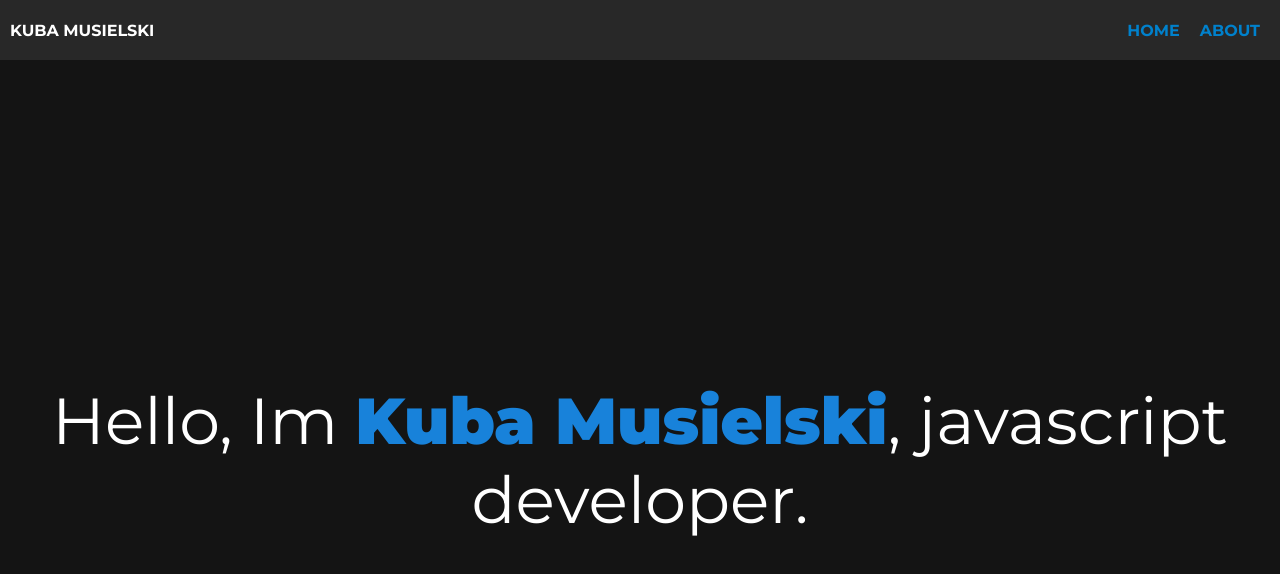
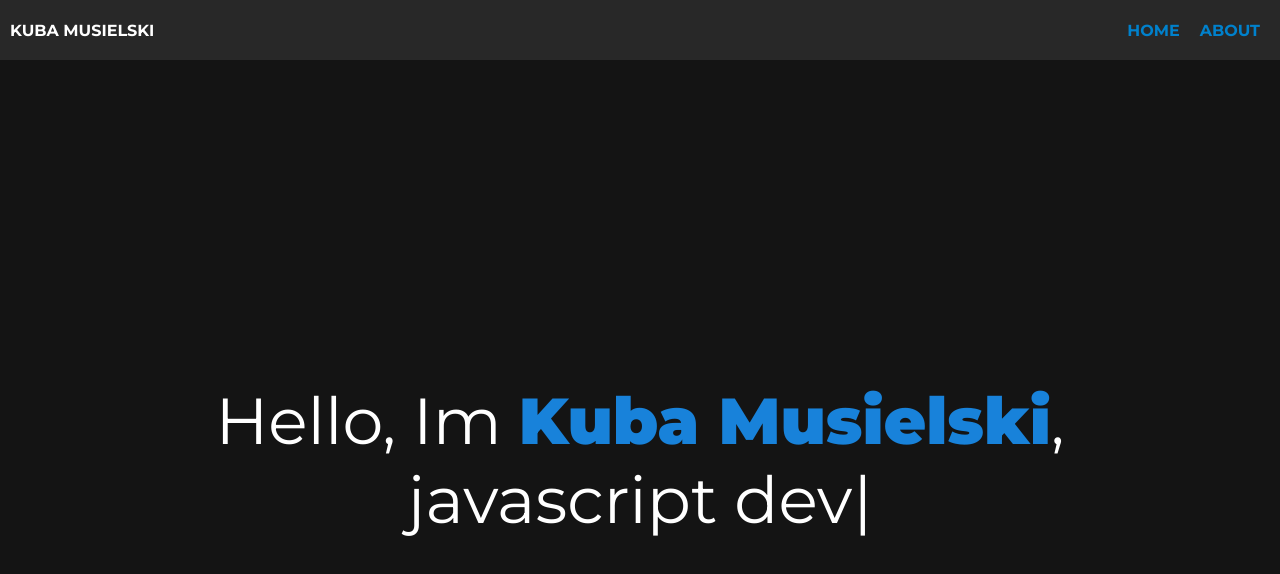
Before and after one commit to KubaZary1/portfolio, a Next.js app: page / in a window 1280 px wide. Shown: the top 574 px of the page. Built offline with nearby package versions, Linux system fonts and the light colour scheme.

Commit message:
typewriter effect

```diff
--- a/app/page.tsx
+++ b/app/page.tsx
@@ -1,9 +1,19 @@
+"use client"
 import styles from './page.module.css'
+import Typewriter from 'typewriter-effect';
+
 export default function Home() {
   return (
     <>
       <div className={styles.landingSectionFirst}>
-        <div>Hello, Im <span className={styles.textLandingSpecial}>Kuba Musielski</span>, javascript developer.</div>
+        <div>Hello, Im <span className={styles.textLandingSpecial}>Kuba Musielski</span>,
+        <Typewriter
+          options={{
+            strings: ['javascript developer', 'react developer', 'nextjs developer'],
+            autoStart: true,
+            loop: true,
+          }}
+        /></div>
       </div>
     </>
   )
--- a/package.json
+++ b/package.json
@@ -17,6 +17,7 @@
     "next": "13.4.1",
     "react": "18.2.0",
     "react-dom": "18.2.0",
-    "typescript": "5.0.4"
+    "typescript": "5.0.4",
+    "typewriter-effect": "^2.19.0"
   }
 }
```
Also changed, not shown: 1 other file (tests, documents, lock files or other folders).
